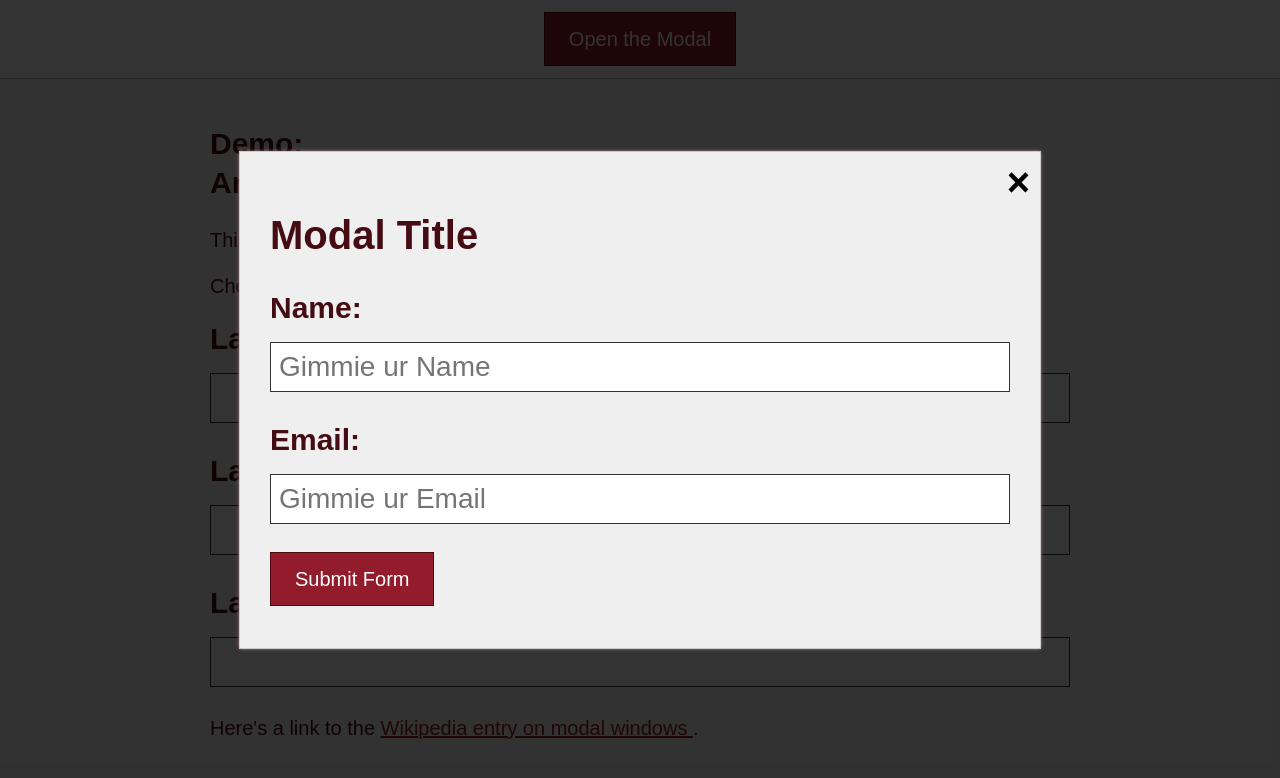
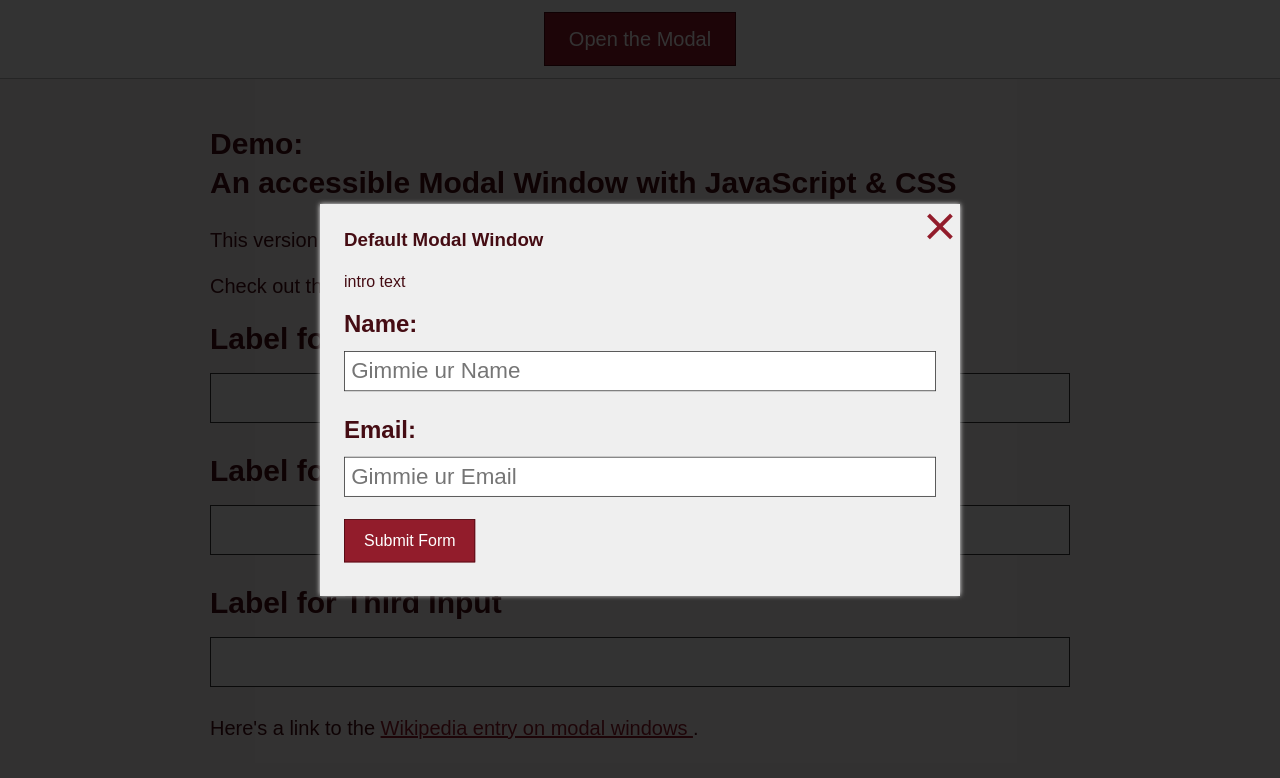
Before and after one commit to scottaohara/accessible_modal_window, a plain HTML site: page index-jquery.html in a window 1280 px wide. Both pictures are taken after a click on the button "Open the Modal". Drawn offline with nearby package versions, Linux system fonts and the light colour scheme.

Commit message:
update to jquery modal window

```diff
--- a/assets/modal.css
+++ b/assets/modal.css
@@ -23,6 +23,7 @@
   z-index: 5;
 }
 
+.modal, /* updated jquery class */
 .modal-content {
   background: #efefef;
   margin: auto;
@@ -36,15 +37,21 @@
   width: 100%;
 }
 
+.modal:focus {
+  box-shadow: 0 0 6px white;
+}
+
 .modal-overlay[aria-hidden="false"] .modal-content {
   transform: scale(1);
 }
 
+.modal__intro__title, /* updated jquery class */
 #modal-title {
   margin-top: 0;
   padding-right: 1.25em;
 }
 
+.modal__outro__close,
 .btn-close {
   background: none;
   border: none;
@@ -58,12 +65,15 @@
   right: .25em;
   top: .25em;
   z-index: 2;
+  text-decoration: none;
 }
 
+.modal__outro__close:focus,
 .btn-close:focus {
   outline: 1px dotted;
 }
 
+.modal__outro__close:hover,
 .btn-close:hover {
   color: #921c2b;
 }
@@ -136,6 +146,7 @@
   position: relative;
   text-align: center;
   transition: transform .2s, background .2s;
+  text-decoration: none;
 }
 
 .btn:hover, .btn:focus {
--- a/assets/modal.jquery.js
+++ b/assets/modal.jquery.js
@@ -1,103 +1,108 @@
-// modal window
+// Scoping the $, incase you want to use jQuery, but it's not required
 ;(function ($, w, doc) {
 
-  'use strict';
+  // Enable strict mode
+  "use strict";
 
-  // list out the vars
-  var $body = $('body'),
+  // Local object for method references
+  var Modal = {};
+
+  // Namespace
+  Modal.NS = "Modal";
+  Modal.AUTHOR = "Scott O'Hara";
+  Modal.VERSION = "0.0.4";
+  Modal.DOCUMENTATION = "http://www.smashingmagazine.com/2014/09/making-modals-better-for-everyone/";
+  Modal.LICENSE = "https://github.com/scottaohara/accessible-components/blob/master/LICENSE.md";
+
+  // set Modal variables
+  var $m = $('.modal-overlay'),
       $html = $('html'),
-      $m = $('#modal_window'),
-      $mOpen = $('#modal_open'),
-      $mClose = $('#modal_close'),
-      $modal = $('#modal_holder'),
-      $allNodes =   $('*'),
+      $body = $('body'),
+      $mOpen = $('.js-open-modal'),
+      $mTitle = $('.modal__intro__title'),
+      $mOpenTarget,
+      $mClose = $('.modal__outro__close'),
+      $modal = $('.modal'),
+      $allNodes = $("*"),
+      $isModalOpen = false,
       $lastFocus,
       i;
-      // be sure to replace p with the appropriate
-      // ID of your document wrapper element.
+
+  // initialize the modal(s) on load
+  Modal.Init = function() {
+
+    // take all instances of modals
+    // and put them at the top of the <body>
+    // this allows for backwards tab into the url bar
+    this.Swap($m, $body);
+
+    // open modal by btn click/hit
+    $(document).on('click', '.js-open-modal', function(){
+      $modal = $('.modal', $mOpenTarget);
+      $mOpenTarget = $('#'+$(this).attr('data-open'));
+      $lastFocus = document.activeElement;
+      $isModalOpen = true;
+
+      $html.addClass('modal-is-open');
+      $mOpenTarget.attr('aria-hidden', 'false');
+      $modal.attr('tabindex', '-1').focus();
+    });
+
+    // close modal by btn click/hit
+    $mClose.on('click', this.Close);
+
+    $m.on('click touchstart', this.OverlayClose);
+
+    // close modal by keydown, but only if modal is open
+    $(document).on('keydown', this.Close);
+
+    // restrict tab focus on elements only inside modal window
+    $allNodes.on('focus', this.Restrict );
+  };
 
 
-  // helper function to place modal window as the first child
-  // of the #page node
-  function swap () {
-    // $body.parentNode.insertBefore($m, $body);
-    $body.prepend($m);
-  }
-
-  swap();
+  /*
+    Modal Window Functions
+  */
+  /* Place modal window(s) as the first child(ren) of the $body node */
+  Modal.Swap = function( m, p ) {
+    // this if is only here for use in the UI-kit.
+    if ( !$body.hasClass('cs-body')) {
+      $body.prepend($m);
+    }
+  };
 
 
-  // set aria attributes to modal elements.
-  // Doing this in case JavaScript doesn't load, so that
-  // there aren't aria attributes attached to something
-  // that doesn't behave the way it should, due to lack of JS.
-  $m.attr({
-    'aria-hidden' : true,
-    'role' : 'dialog',
-    'tabindex' : '-1',
-    'aria-labelledby' : 'modal_title'
-  });
+  /*
+    Bind to both the button click and the escape key to
+    close the modal window  but only if isModalOpen is set to true
+  */
+  Modal.Close = function( e ) {
+    if ( $isModalOpen && ( !e.keyCode || e.keyCode === 27 ) ) {
+      $html.removeClass('modal-is-open');
+      $m.attr('aria-hidden', 'true');
+      $isModalOpen = false;
 
-  $modal.attr({
-    'role' : 'document',
-    'tabindex' : '-1'
-  });
-  // this role has been added to take care of a bug
-
-  // Open the modal
-  function modalShow () {
-    $html.addClass('modal-is-open');
-    $lastFocus = document.activeElement;
-    $m.attr('aria-hidden', 'false');
-    $modal.focus();
-  }
+      $lastFocus.focus();
+    }
+  };
 
 
-  // binds to both the button click and the escape key to close the modal window
-  // but only if the html element has a class of 'modal-is-open'
-  function modalClose ( e ) {
-    if ( $html.hasClass('modal-is-open') && !e.keyCode || e.keyCode === 27  ) {
-      $html.removeClass('modal-is-open');
-      $m.attr('aria-hidden', 'true');
-      $lastFocus.focus();
+  Modal.OverlayClose = function ( e ) {
+    if ( e.target === $modal.parent().get(0) ) {
+      Modal.Close( e );
     }
-  }
+  };
 
 
-  // Restrict focus to the modal window when it's open.
-  // Tabbing will just loop through the whole modal.
-  // Shift + Tab will allow backup to the top of the modal,
-  // and then stop.
-  function focusRestrict ( e ) {
+  Modal.Restrict = function ( e ) {
     if ( $html.hasClass('modal-is-open') && !$modal.get(0).contains( e.target ) ) {
       e.stopPropagation();
       $modal.focus();
     }
-  }
+  };
 
 
-  // Close modal window by clicking on the overlay
-  $m.on('click', function( e ) {
-    if ( e.target === $modal.parent().get(0) ) {
-      modalClose( e );
-    }
-  });
-
-
-  // open modal by btn click/hit
-  $mOpen.on('click', modalShow);
-
-  // close modal by btn click/hit
-  $mClose.on('click', modalClose);
-
-  // close modal by keydown, but only if modal is open
-  $(document).on('keydown', modalClose);
-
-  // restrict tab focus on elements only inside modal window
-  // for ( i = 0; i < allNodes.length; i++ ) {
-  //   allNodes.item(i).addEventListener('focus', focusRestrict);
-  // }
-
-  $allNodes.on('focus', focusRestrict );
+  Modal.Init();
 
 } )( jQuery, this, this.document );
--- a/index-jquery.html
+++ b/index-jquery.html
@@ -10,7 +10,8 @@
     <div id="page">
 
       <div class="menu">
-        <button class="btn" type="button" id="modal_open">Open the Modal</button>
+        <button data-open="modal_default" class="btn js-open-modal" type="button">
+          Open the Modal</button>
       </div>
 
       <article class="content-area">
@@ -48,11 +49,23 @@
       </article> <!-- end .content-area -->
     </div> <!-- end #page -->
 
-    <div class="modal-overlay" id="modal_window">
 
-      <div class="modal-content" id="modal_holder">
+    <div aria-labelledby="modal_default_title" id="modal_default" class="modal-overlay">
 
-          <h1 id="modal_title">Modal Title</h1>
+      <div class="modal">
+
+        <div class="modal__intro">
+          <h3 id="modal_default_title" class="modal__intro__title">
+            Default Modal Window
+          </h3>
+          <p>
+            intro text
+          </p>
+        </div>
+
+
+        <!-- main modal content here -->
+        <div class="modal__content">
           <form>
             <label for="name">Name:</label>
             <input type="text" id="name" class="input" placeholder="Gimmie ur Name" />
@@ -62,14 +75,21 @@
 
             <input type="submit" class="btn" value="Submit Form" />
           </form>
+        </div>
 
-        <button class="btn-close" id="modal_close" type="button" aria-label="close">
-          &times;
-        </button>
 
-      </div> <!-- end .modal-content -->
+        <!-- Outro content here -->
+        <div class="modal__outro txt-center">
+          <a aria-label="Close" aria-controls="modal_default" class="modal__outro__close" href="#x">
+            <span aria-hidden="true">⨉</span>
+          </a>
+        </div>
 
-    </div> <!-- end .modal-overlay -->
+      </div> <!-- end .modal -->
+    </div>
+
+
+
       <script src="http://code.jquery.com/jquery-1.11.3.min.js"></script>
       <script async src="assets/modal.jquery.js"></script>
   </body>
```
